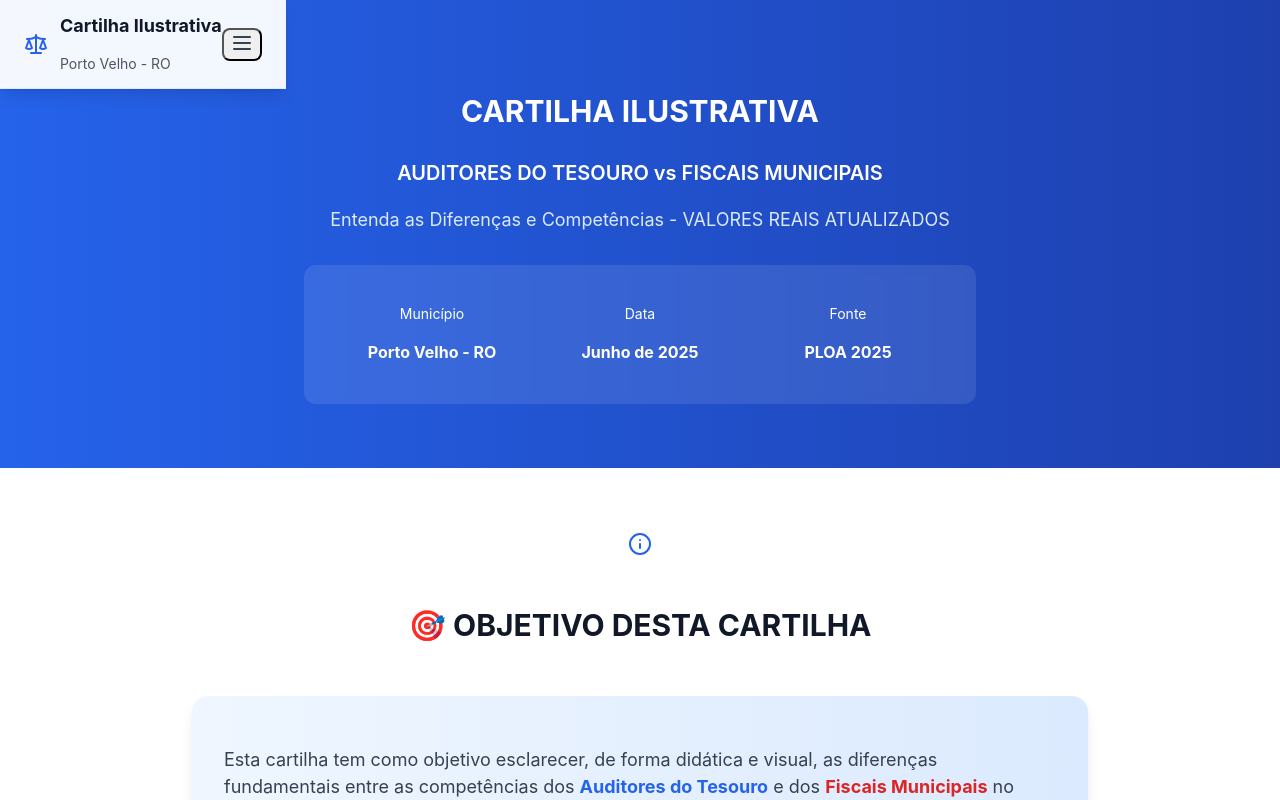
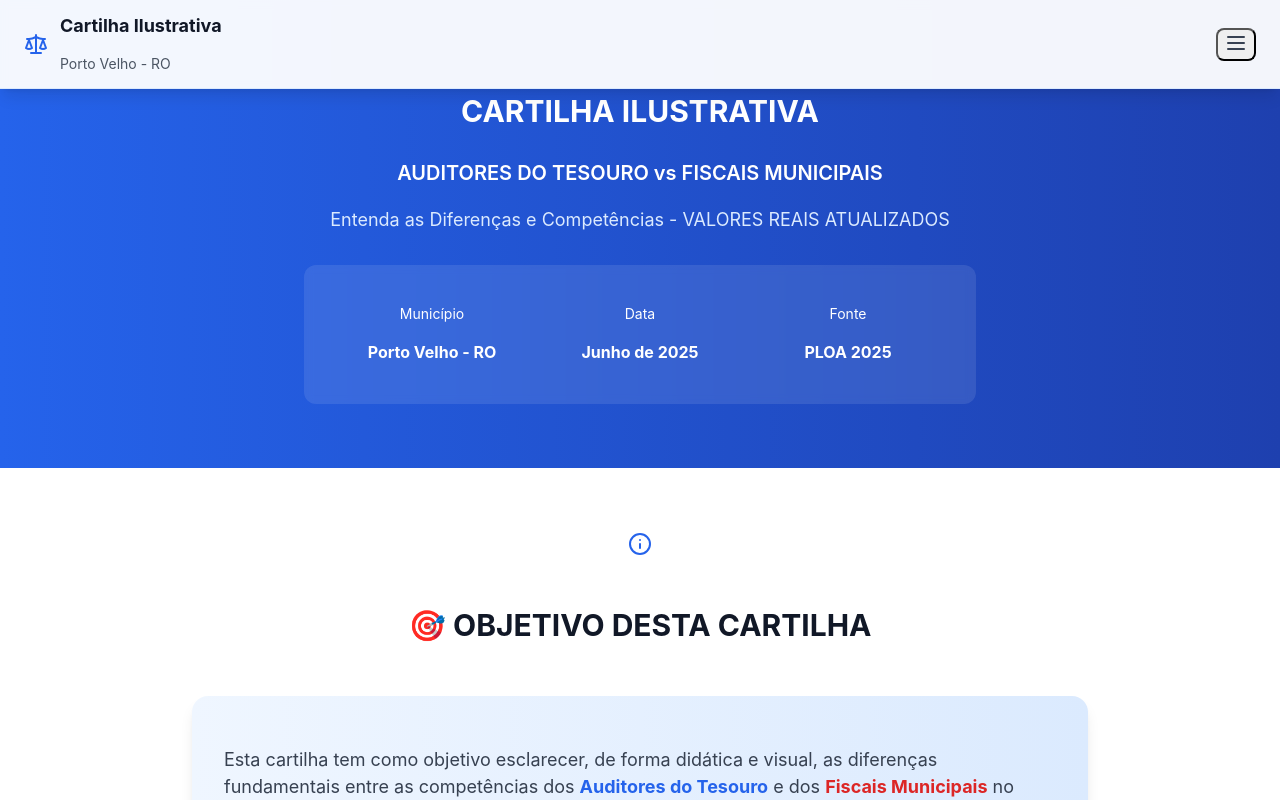
Before and after one commit to RomuloMaltez/cartilha-pmpv, a React (Vite) app: page / in a window 1280 px wide. Shown: the top 800 px of the page. Built offline with nearby package versions, Linux system fonts and the light colour scheme.

Commit message:
Update CartilhaWebInterativa.jsx
v1 do chat header layout adjustments in react

```diff
--- a/src/components/CartilhaWebInterativa.jsx
+++ b/src/components/CartilhaWebInterativa.jsx
@@ -102,8 +102,8 @@ const CartilhaWebInterativa = () => {
   return (
     <div className="min-h-screen bg-gradient-to-br from-blue-50 via-white to-blue-50">
       {/* Header fixo */}
-      <header className="fixed top-0 left-0 right-0 bg-white/95 backdrop-blur-sm shadow-lg z-50 border-b border-blue-100">
-        <div className="max-w-7xl mx-auto px-4 sm:px-6 lg:px-8">
+      <header className="fixed top-0 left-0 right-0 w-full bg-white/95 backdrop-blur-sm shadow-lg z-50 border-b border-blue-100">
+        <div className="w-full px-4 sm:px-6 lg:px-8">
           <div className="flex justify-between items-center h-16">
             <div className="flex items-center space-x-3">
               <Scale className="h-8 w-8 text-blue-600" />
@@ -126,8 +126,8 @@ const CartilhaWebInterativa = () => {
 
         {/* Menu dropdown - só aparece quando isMenuOpen é true */}
         {isMenuOpen && (
-          <div className="bg-white border-t border-blue-100 shadow-lg">
-            <div className="px-4 py-2 space-y-1">
+          <div className="w-full bg-white border-t border-blue-100 shadow-lg">
+            <div className="w-full px-4 py-2 space-y-1">
               {menuItems.map((item) => (
                 <button
                   key={item.id}
```
